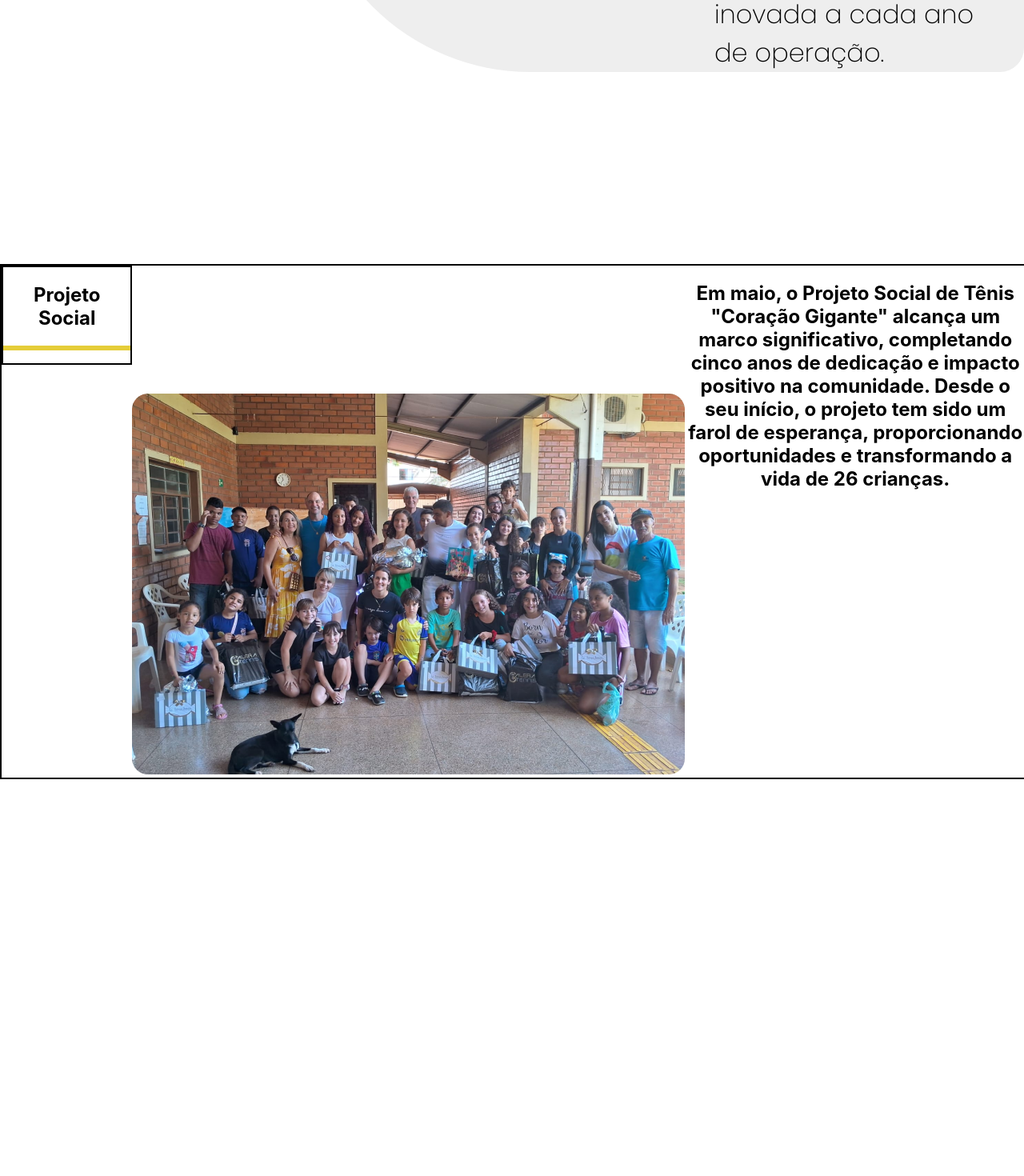
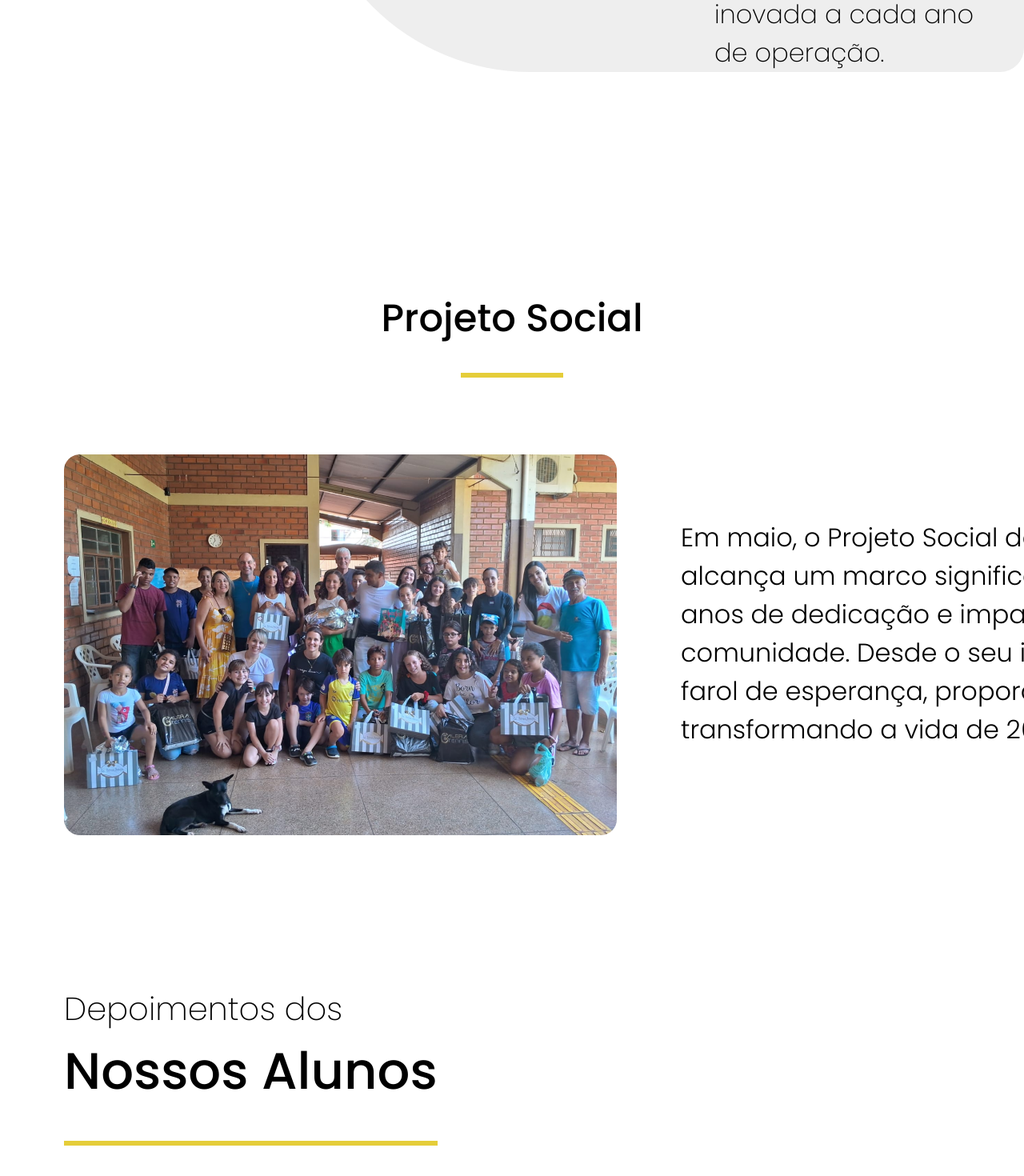
Before and after one commit to yasgmin/etg-site, a React (Create React App) app: page / in a window 1280 px wide. Shown: the part 2099-3569 px from the top of the page at 80% size. Before the commit the page ends 3073 px from the top, so only its background shows below. Built offline with nearby package versions, Linux system fonts and the light colour scheme.

Commit message:
etg-site

```diff
--- a/package.json
+++ b/package.json
@@ -13,6 +13,7 @@
     "react": "^18.2.0",
     "react-dom": "^18.2.0",
     "react-scripts": "5.0.1",
+    "swiper": "^11.0.5",
     "typescript": "^4.9.5",
     "web-vitals": "^2.1.4"
   },
--- a/src/App.tsx
+++ b/src/App.tsx
@@ -4,6 +4,7 @@ import Navbar from "./components/Navbar/navbar";
 import Header from "./components/Header/header";
 import Apresentacao from "./components/Apresentacao/apresentacao";
 import Projeto from "./components/Projeto/projeto";
+import Depoimentos from "./components/Depoimentos/depoimentos";
 
 function App() {
   return (
@@ -12,6 +13,7 @@ function App() {
       <Header />
       <Apresentacao />
       <Projeto />
+      <Depoimentos />
     </div>
   );
 }
--- /dev/null
+++ b/src/components/Depoimentos/depoimentos.css
@@ -0,0 +1,26 @@
+.titulodepoimento {
+  display: flex;
+  width: 100%;
+  margin: 0vh 0vh 0vh 10vh;
+  align-items: start;
+  justify-content: start;
+  text-align: start;
+}
+
+.alunitos {
+  color: #000;
+  font-family: Poppins;
+  font-size: 64px;
+  font-style: normal;
+  font-weight: 500;
+  line-height: normal;
+}
+
+.titulodepoimento h1 {
+  color: #000;
+  font-family: Poppins;
+  font-size: 40px;
+  font-style: normal;
+  font-weight: 275;
+  line-height: normal;
+}
--- /dev/null
+++ b/src/components/Depoimentos/depoimentos.tsx
@@ -0,0 +1,37 @@
+import "./depoimentos.css";
+import Alunos from "../../images/alunos.svg";
+import { Swiper, SwiperSlide } from "swiper/react";
+
+const data = [
+  { id: "1", string: "" },
+  { id: "2", string: "" },
+  { id: "3", string: "" },
+  { id: "4", string: "" },
+  { id: "5", string: "" },
+];
+
+const Depoimentos = () => {
+  return (
+    <div>
+      <div className="titulodepoimento">
+        <h1>
+          Depoimentos dos
+          <br />
+          <span className="alunitos">Nossos Alunos</span>
+          <p></p>
+        </h1>
+      </div>
+      <Swiper>
+        {data.map(() => (
+          <SwiperSlide></SwiperSlide>
+        ))}
+      </Swiper>
+      <div className="depoimentos3">
+        <h2></h2>
+        {/* <img src={Alunos} alt="Alunos" /> */}
+      </div>
+    </div>
+  );
+};
+
+export default Depoimentos;
--- a/src/components/Projeto/projeto.css
+++ b/src/components/Projeto/projeto.css
@@ -1,22 +1,67 @@
 .projetoPai {
   display: flex;
   width: 100%;
+  height: fit-content;
+  flex-direction: column;
   margin-top: 15rem;
-  border: 2px solid black;
 }
 
 .title {
   width: 100%;
   height: 100%;
   align-items: center;
-  position: relative;
   justify-content: center;
-  border: 2px solid black;
 }
 
-.imagemP {
-  margin-top: 10rem;
+.title h1 {
+  display: flex;
+  width: 100%;
+  align-items: center;
+  justify-content: center;
+  color: #000;
+  font-family: Poppins;
+  font-size: 48px;
+  font-style: normal;
+  font-weight: 500;
+  line-height: normal;
 }
 
-.tituProjeto {
+.bottom {
+  width: 10%;
+  justify-content: center;
+  align-items: center;
+  display: flex;
+  justify-content: center;
+  align-items: center;
+  margin-left: auto;
+  margin-right: auto;
 }
+
+.projectSection {
+  width: 100%;
+  height: fit-content;
+  display: flex;
+  flex-direction: row;
+  justify-content: space-between;
+  margin: 10vh 10vh 20vh 10vh;
+}
+
+.projectSection h2 {
+  text-align: left;
+  margin: 10vh 40vh 0 10vh;
+  color: #000;
+  font-family: Poppins;
+  font-size: 32px;
+  font-style: normal;
+  font-weight: 300;
+  line-height: normal;
+  width: 881px;
+  height: 222px;
+  flex-shrink: 0;
+}
+
+.projectSection img:hover {
+  transition: transform 0.3s ease;
+  transform: scale(1.1);
+  cursor: pointer;
+}
--- a/src/components/Projeto/projeto.tsx
+++ b/src/components/Projeto/projeto.tsx
@@ -4,16 +4,13 @@ import prot from "../../images/projeto.png";
 const Projeto = () => {
   return (
     <div className="projetoPai">
-      <section className="title">
+      <div className="title">
         {" "}
         <h1>Projeto Social</h1>
-        <p></p>
-      </section>
-      <div className="imagemP">
+        <p className="bottom"></p>
+      </div>
+      <div className="projectSection">
         <img src={prot} alt="Projeto Social" />
-      </div>
-      <div className="tituProjeto">
-        {" "}
         <h2>
           Em maio, o Projeto Social de Tênis "Coração Gigante" alcança um marco
           significativo, completando cinco anos de dedicação e impacto positivo
--- a/src/index.tsx
+++ b/src/index.tsx
@@ -1,11 +1,18 @@
-import React from 'react';
-import ReactDOM from 'react-dom/client';
-import './index.css';
-import App from './App';
-import reportWebVitals from './reportWebVitals';
+import React from "react";
+import ReactDOM from "react-dom/client";
+import "./index.css";
+import App from "./App";
+import reportWebVitals from "./reportWebVitals";
+import { register } from "swiper/element/bundle";
+import "swiper/css";
+import "swiper/css/navigation";
+import "swiper/css/pagination";
+import "swiper/css/scrollbar";
+
+register();
 
 const root = ReactDOM.createRoot(
-  document.getElementById('root') as HTMLElement
+  document.getElementById("root") as HTMLElement
 );
 root.render(
   <React.StrictMode>
```
Also changed, not shown: src/images/alunos.svg (added), 1 other file (tests, documents, lock files or other folders).
